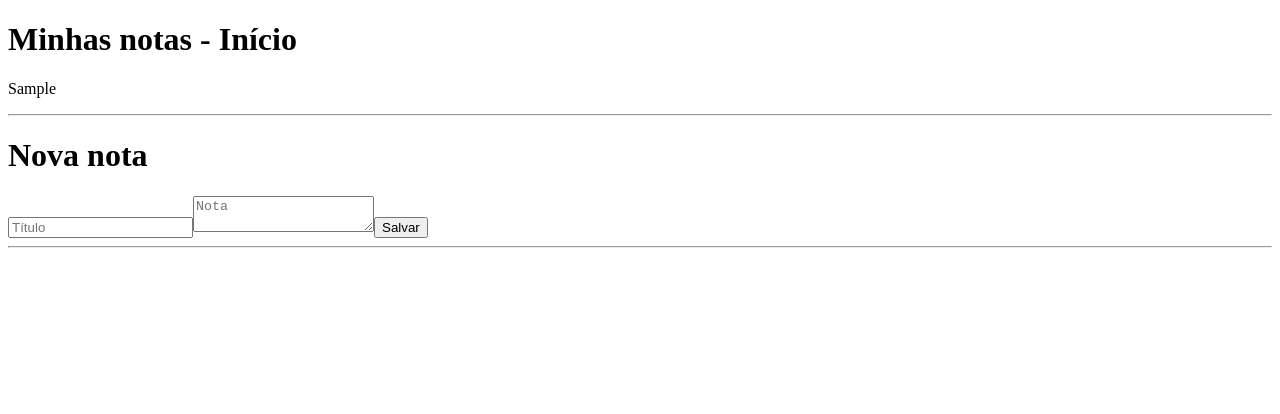
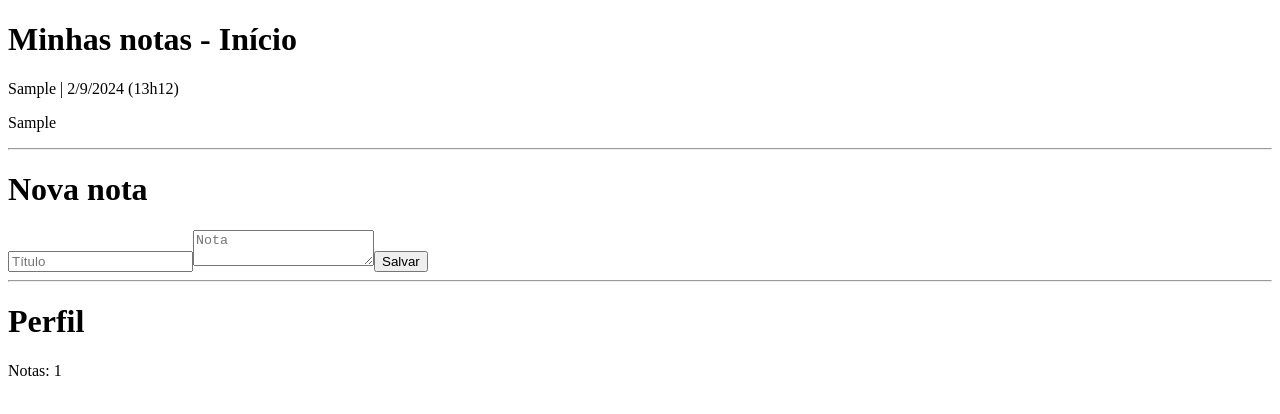
Before and after one commit to PedroHammes/myNotes, a React (Vite) app: page / in a window 1280 px wide. Both pictures are taken after typing "Sample", "Sample" into the empty fields and a click on the button "Salvar". Shown: the top 414 px of the page. Built offline with nearby package versions, Linux system fonts and the light colour scheme.

Commit message:
renderização de métricas de notas salvas

```diff
--- a/src/App.jsx
+++ b/src/App.jsx
@@ -1,16 +1,18 @@
-import { useState } from "react"
+import { useEffect, useState } from "react"
 
 export default function App() {
 
   const [ title, setTitle ] = useState("")
   const [ content, setContent ] = useState("")
   const [ myNotes, setMyNotes ] = useState([])
+  const [ myNotesLength, setMyNotesLength] = useState(0)
 
   function saveNote(event) {
     event.preventDefault()
     const id = Date.now()
     const createdAt = new Date()
-    const newNote = { title, content, id, createdAt }
+    const date = `${createdAt.getDay()}/${createdAt.getMonth()}/${createdAt.getFullYear()} (${createdAt.getHours()}h${createdAt.getMinutes()})`
+    const newNote = { title, content, id, createdAt, date }
     console.log(`Nota salva!`)
     console.log(newNote)
     addNote(newNote)
@@ -23,6 +25,10 @@ export default function App() {
     setMyNotes(myNotesUpdated)
   }
 
+  useEffect(() => {
+    setMyNotesLength(myNotes.length)
+  }, [myNotes])
+
   return (
     <>
       <h1>Minhas notas - Início</h1>
@@ -30,7 +36,8 @@ export default function App() {
       <section>
         {myNotes.map((note) => (
           <div key={note.id}>
-            <p>{note.title}</p>
+            <p>{note.title} | {note.date}</p>
+            <p>{note.content}</p>
           </div>
         ))}
       </section>
@@ -61,6 +68,10 @@ export default function App() {
       </form>
       <hr />
 
+      <h1>Perfil</h1>
+
+      <p>Notas: {myNotesLength}</p>
+
     </>
   )
 }
```
